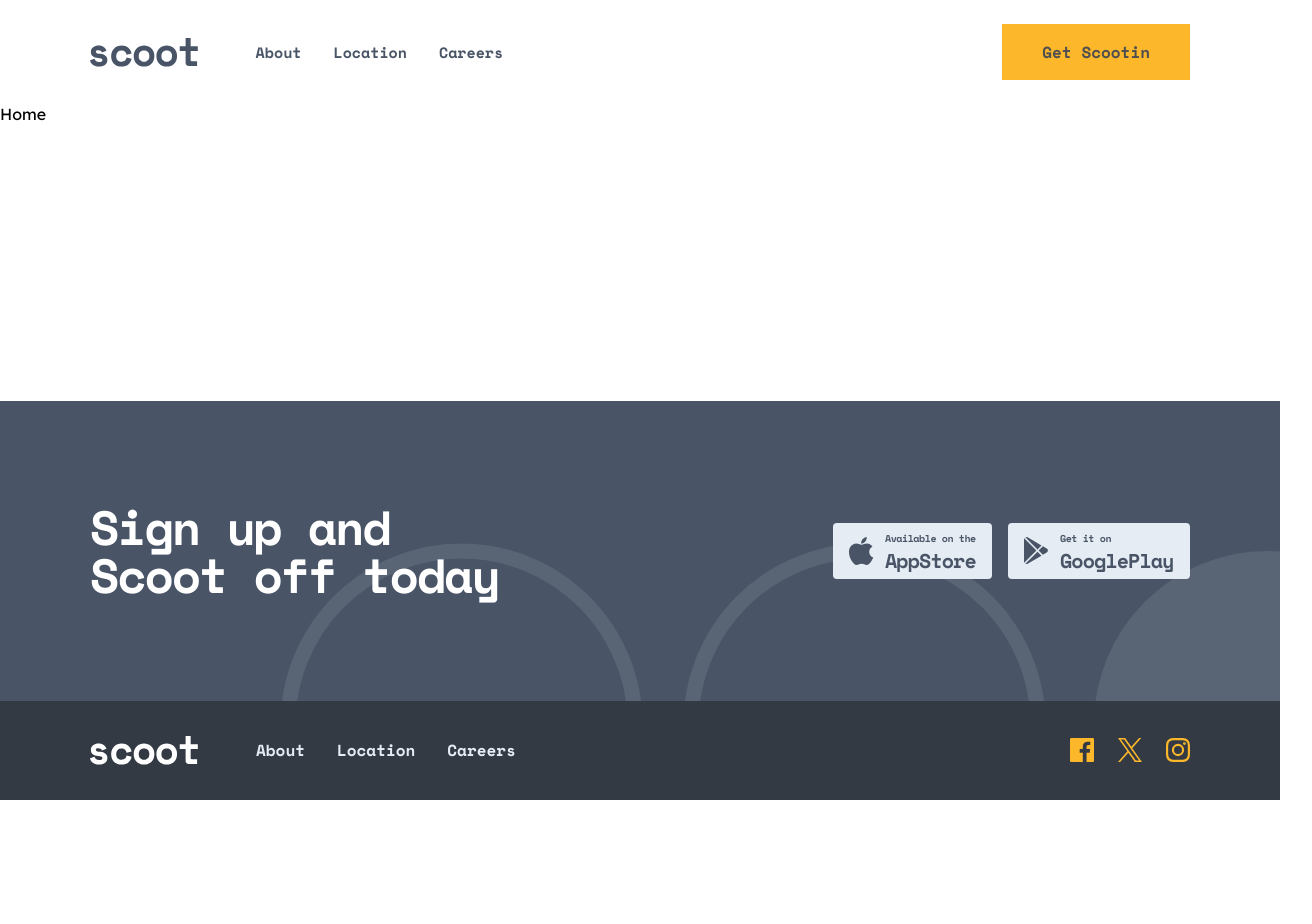
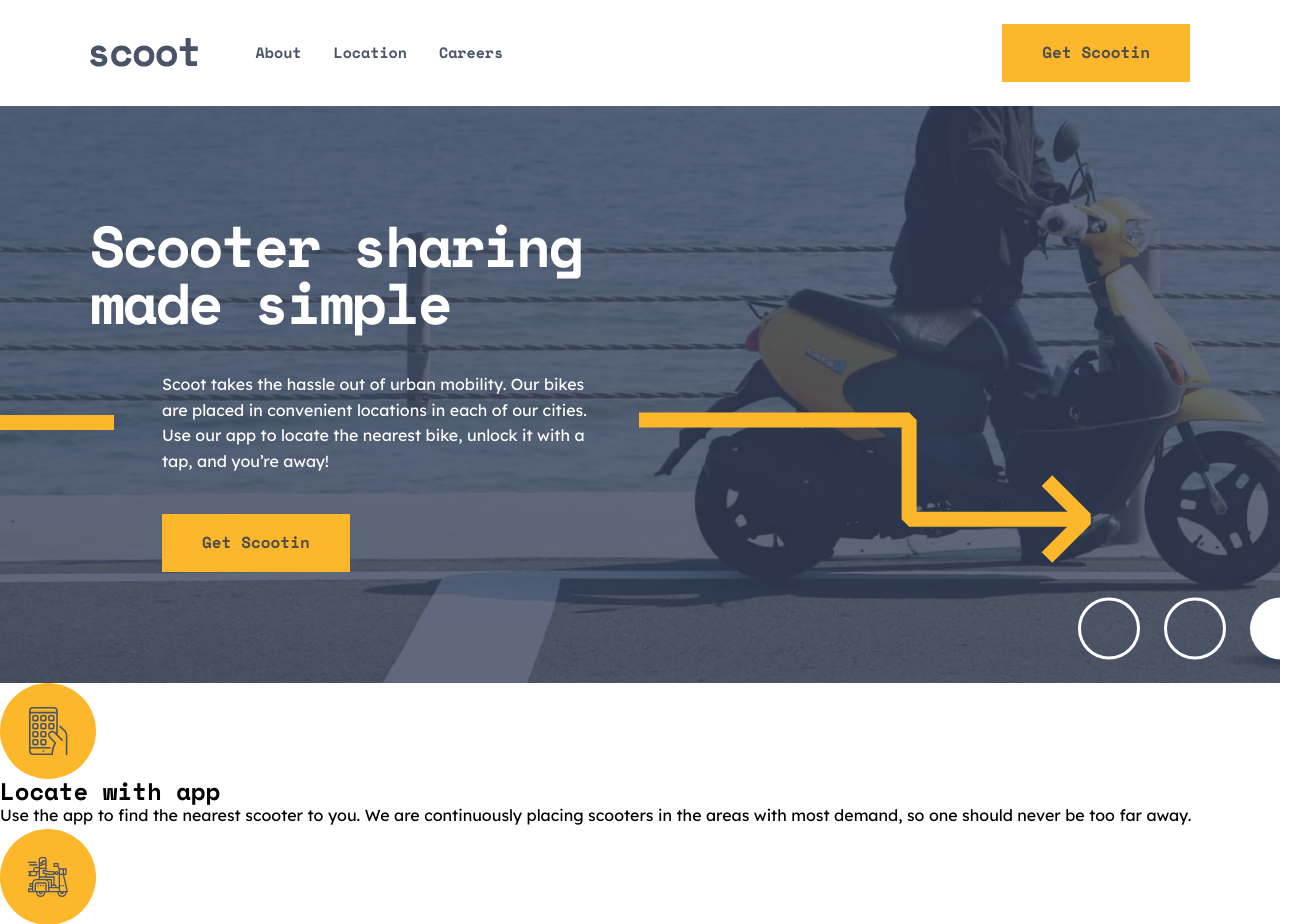
Before and after one commit to Dudeldups/FM-scoot-website, a React (Vite) app: page / in a window 1280 px wide. Shown: the top 924 px of the page, 1312 px wide, since content can reach past the window. Before the commit the page ends 800 px from the top, so only its background shows below. Built offline with nearby package versions, Linux system fonts and the light colour scheme.

Commit message:
added home hero section styles

```diff
--- a/src/pages/Home/Home.tsx
+++ b/src/pages/Home/Home.tsx
@@ -1,9 +1,86 @@
 import useDocumentTitle from "../../hooks/useDocumentTitle";
 
-const Home = () => {
+import { StyledHeroSection, StyledHomeSection } from "./styles";
+import Btn from "../../components/Btn/Btn";
+
+import MobileHeroImg from "../../assets/images/hero-img/home-hero-mobile.jpg";
+import TabletHeroImg from "../../assets/images/hero-img/home-hero-tablet.jpg";
+import DesktopHeroImg from "../../assets/images/hero-img/home-hero-desktop.jpg";
+
+import LocateImg from "../../assets/images/icons/locate.svg";
+import RideImg from "../../assets/images/icons/ride.svg";
+import ScooterImg from "../../assets/images/icons/scooter.svg";
+import { theme } from "../../styles/theme";
+
+type HomeProps = {
+  className?: string;
+};
+
+const Home = ({ className }: HomeProps) => {
   useDocumentTitle();
 
-  return <div>Home</div>;
+  return (
+    <StyledHomeSection className={className}>
+      <StyledHeroSection>
+        <picture>
+          <source
+            media={`(min-width: ${theme.breakpoints.lg}px)`}
+            srcSet={DesktopHeroImg}
+          />
+          <source
+            media={`(min-width: ${theme.breakpoints.md}px)`}
+            srcSet={TabletHeroImg}
+          />
+          <img
+            src={MobileHeroImg}
+            alt="A person pushing a yellow scooter down the road."
+          />
+        </picture>
+
+        <div>
+          <h1>Scooter sharing made simple</h1>
+          <p>
+            Scoot takes the hassle out of urban mobility. Our bikes are placed
+            in convenient locations in each of our cities. Use our app to locate
+            the nearest bike, unlock it with a tap, and you’re away!
+          </p>
+          <Btn>Get Scootin</Btn>
+        </div>
+      </StyledHeroSection>
+
+      <ul>
+        <li>
+          <img src={LocateImg} alt="" />
+          <h2>Locate with app</h2>
+          <p>
+            Use the app to find the nearest scooter to you. We are continuously
+            placing scooters in the areas with most demand, so one should never
+            be too far away.
+          </p>
+        </li>
+
+        <li>
+          <img src={RideImg} alt="" />
+          <h2>Pick your scooter</h2>
+          <p>
+            We show the most important info for the scooters closest to you. So
+            you know how much charge they have left and can see roughly how much
+            it will cost.
+          </p>
+        </li>
+
+        <li>
+          <img src={ScooterImg} alt="" />
+          <h2>Enjoy the ride</h2>
+          <p>
+            Scan the QR code and the bike will unlock. Retract the cable lock,
+            put on a helmet, and you’re off! Always lock bikes away from
+            walkways and accessibility ramps.
+          </p>
+        </li>
+      </ul>
+    </StyledHomeSection>
+  );
 };
 
 export default Home;
--- a/src/pages/Home/styles.ts
+++ b/src/pages/Home/styles.ts
@@ -0,0 +1,133 @@
+import styled from "styled-components";
+import { media } from "../../utils/media";
+import basePath from "../../utils/basePath";
+
+export const StyledHomeSection = styled.section``;
+
+export const StyledHeroSection = styled.div`
+  display: grid;
+  grid-template: "full";
+
+  ${media.min("lg")`
+    position: relative;
+
+    &::after {
+      content: url("${basePath}assets/images/patterns/white-circles.svg");
+      position: absolute;
+      inset: auto 0 0 auto;
+      transform: translate(2rem, -1rem);
+    }
+  `}
+
+  ${media.min("xl")`
+    &::after {
+      inset: 50% 50% auto auto;
+      transform: translate(47rem, 5.7rem);
+    }
+  `}
+
+  picture {
+    z-index: -1;
+    grid-area: full;
+    margin-inline: auto;
+    width: 100%;
+
+    img {
+      width: 100%;
+      max-height: 41rem;
+      object-fit: cover;
+      object-position: 50% 35%;
+    }
+  }
+
+  div {
+    grid-area: full;
+    width: 100%;
+    max-width: ${({ theme }) =>
+      `calc(${theme.maxContentWidth} + ${theme.contentPadding.lg} * 2)`};
+    display: flex;
+    flex-direction: column;
+    align-items: center;
+    justify-content: center;
+    margin-inline: auto;
+    padding-inline: ${({ theme }) => theme.contentPadding.sm};
+    padding-bottom: 4rem;
+    color: ${({ theme }) => theme.colors.white};
+    text-align: center;
+
+    background-image: url("${basePath}assets/images/patterns/right-arrow.svg");
+    background-repeat: no-repeat;
+    background-position: calc(40% - 16rem) calc(100% - 1rem);
+
+    ${media.min("xs")`
+      background-position: calc(40% - 16rem) calc(100% - 2rem);
+    `}
+
+    ${media.min("sm")`
+      padding-bottom: 5rem;
+      background-image: url("${basePath}assets/images/patterns/right-arrow.svg"),
+      url("${basePath}assets/images/patterns/white-circles.svg");
+      background-position: calc(40% - 16rem) calc(100% - 3rem), calc(100% + 2rem) calc(100% - 4rem);
+    `}
+
+    ${media.min("md")`
+      padding-inline: ${({ theme }) => theme.contentPadding.md};
+      background-position: calc(40% - 16rem) calc(100% - 2rem), calc(100% + 2rem) calc(100% - 3rem);
+    `}
+
+    ${media.min("lg")`
+      align-items: flex-start;
+      padding-inline: ${({ theme }) => theme.contentPadding.lg};
+      padding-bottom: 0;
+      text-align: left;
+      background: none;
+    `}
+
+    h1 {
+      font-size: 2.5rem;
+      letter-spacing: -0.1119rem;
+      max-width: 16ch;
+
+      ${media.min("md")`
+        font-size: ${({ theme }) => theme.fontSizes.xl};
+        letter-spacing: -0.1563rem;
+      `}
+    }
+
+    p {
+      max-width: 40ch;
+      margin-block: 1.5rem 2.125rem;
+
+      ${media.min("md")`
+        max-width: 69ch;
+      `}
+
+      ${media.min("lg")`
+        position: relative;
+        margin-block: 2.5rem;
+        max-width: 45ch;
+
+        &::before {
+          content: url("${basePath}assets/images/patterns/line.svg");
+          position: absolute;
+          transform: translateX(-100%);
+          inset: 2.5rem auto auto -3rem;
+        }
+
+        &::after {
+          content: url("${basePath}assets/images/patterns/right-arrow.svg");
+          position: absolute;
+          inset: 2.5rem -2.5rem auto auto;
+          transform: translateX(100%);
+        }
+      `}
+    }
+
+    p,
+    button {
+      ${media.min("lg")`
+        margin-left: 4.5rem;
+      `}
+    }
+  }
+`;
--- a/src/styles/GlobalStyles.ts
+++ b/src/styles/GlobalStyles.ts
@@ -16,10 +16,12 @@ const GlobalStyles = createGlobalStyle`
 
   body {
     font-family: ${({ theme }) => theme.fontFamilies.body};
+    line-height: 1.6;
   }
 
   h1, h2, h3, h4, h5, h6 {
     font-family: ${({ theme }) => theme.fontFamilies.heading};
+    line-height: 1;
   }
 
   #root {
```
